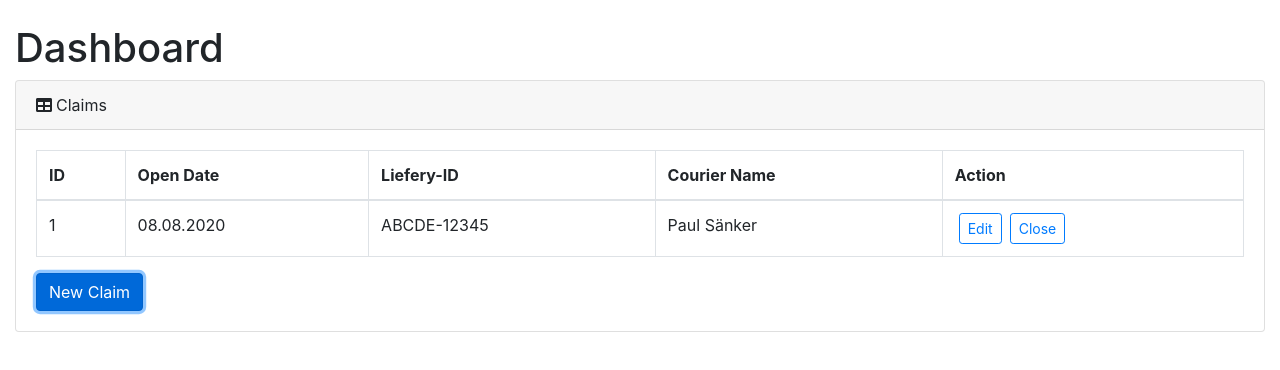
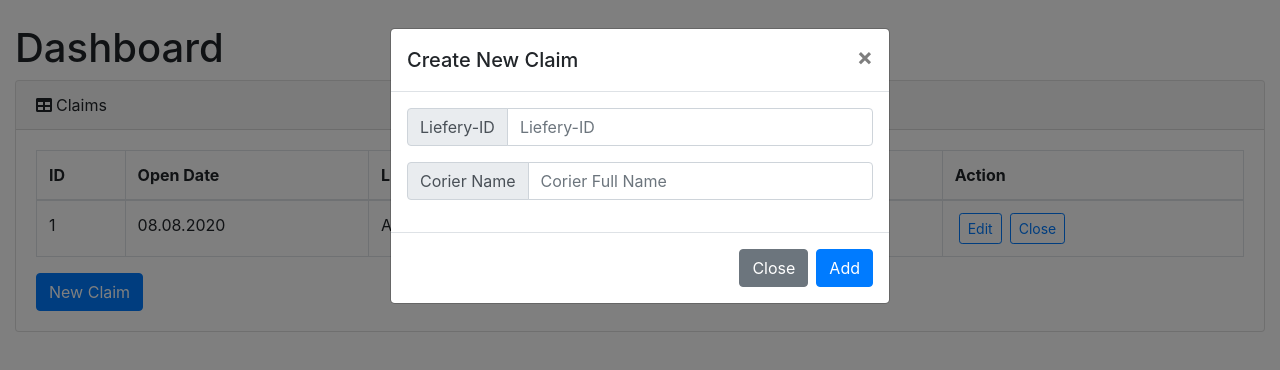
Before and after one commit to LambertSchulze/Liefery-Claim-Tracker, a React (Create React App) app: page / in a window 1280 px wide. Both pictures are taken after a click on the button "New Claim". Shown: the top 370 px of the page. Built offline with nearby package versions, Linux system fonts and the light colour scheme.

Commit message:
floating Form for New Claim creation

```diff
--- a/src/App.js
+++ b/src/App.js
@@ -36,7 +36,39 @@ function App() {
                 </tbody>
             </table>
             </div>
-          <button type="button" className="btn btn-primary">New Claim</button>
+            <button type="button" className="btn btn-primary" data-toggle="modal" data-target="#exampleModal">New Claim</button>
+
+            <div class="modal fade" id="exampleModal" tabindex="-1" role="dialog" aria-labelledby="exampleModalLabel" aria-hidden="true">
+              <div class="modal-dialog" role="document">
+                <div class="modal-content">
+                  <div class="modal-header">
+                    <h5 class="modal-title" id="exampleModalLabel">Create New Claim</h5>
+                    <button type="button" class="close" data-dismiss="modal" aria-label="Close">
+                      <span aria-hidden="true">&times;</span>
+                    </button>
+                  </div>
+                  <div class="modal-body">
+                    <div className="input-group mb-3">
+                      <div className="input-group-prepend">
+                        <span className="input-group-text">Liefery-ID</span>
+                      </div>
+                      <input type="text" class="form-control" placeholder="Liefery-ID" />
+                    </div>
+                    <div className="input-group mb-3">
+                      <div className="input-group-prepend">
+                        <span className="input-group-text">Corier Name</span>
+                      </div>
+                      <input type="text" class="form-control" placeholder="Corier Full Name" />
+                    </div>
+                  </div>
+                  <div class="modal-footer">
+                    <button type="button" class="btn btn-secondary" data-dismiss="modal">Close</button>
+                    <button type="button" class="btn btn-primary">Add</button>
+                  </div>
+                </div>
+              </div>
+            </div>
+
           </div>
         </div>
       </div>
```
